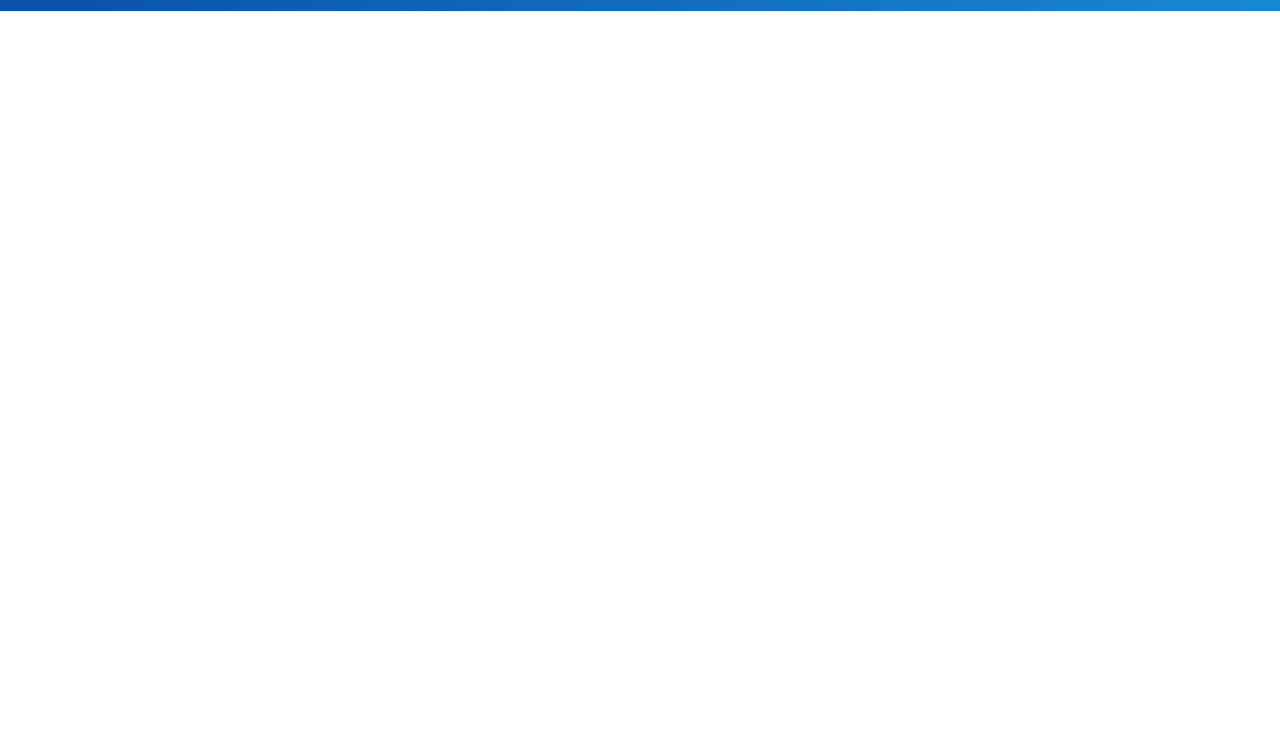
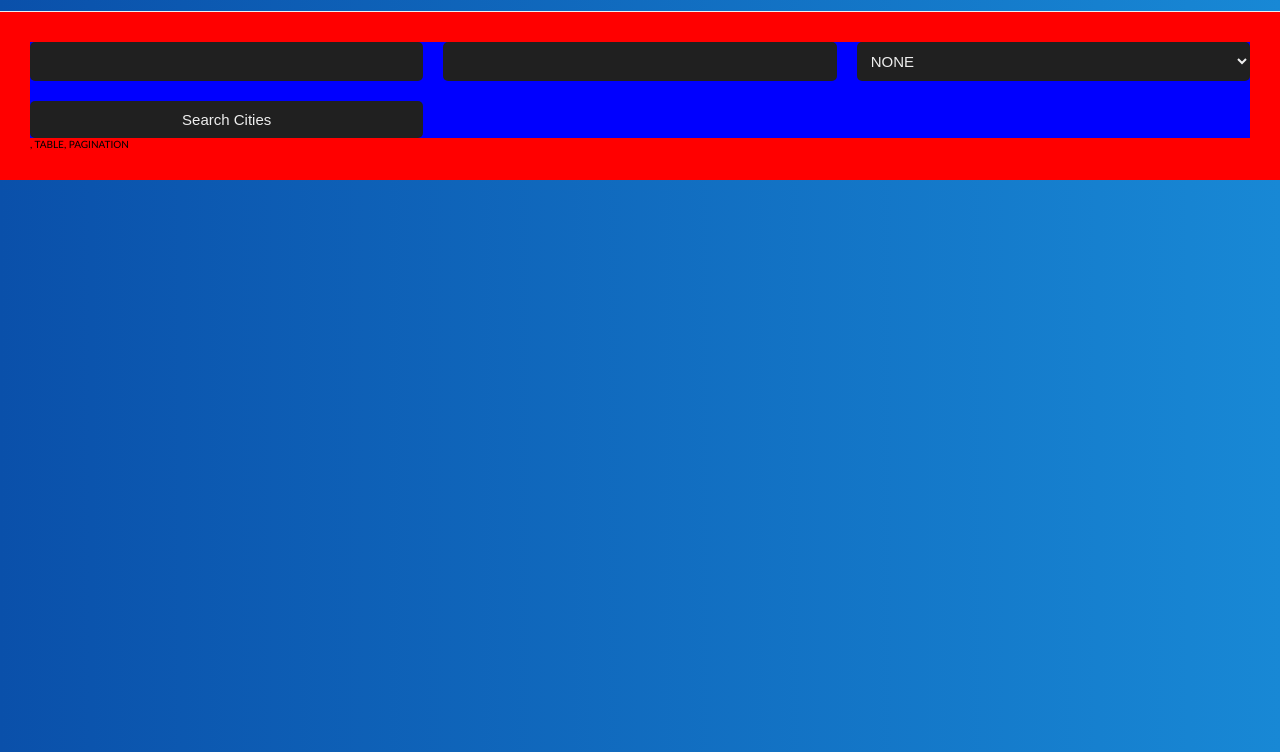
Before and after one commit to edonis-create/eduwo_task, a React app: page / in a window 1280 px wide. Shown: the part 48-800 px from the top of the page. Built offline with nearby package versions, Linux system fonts and the light colour scheme.

Commit message:
Scaffoled the form and designed it in order to implement the searching and sorting of cities. Now moving toward connecting with redux and console log fetched data from GeoDB api

```diff
--- a/src/components/App.js
+++ b/src/components/App.js
@@ -1,10 +1,14 @@
 import React from "react";
 import Header from "./header/header.component.jsx";
+import Content from "../pages/Cities/cities.page.jsx";
+
+import "./App.styles.css";
 
 const App = () => {
   return (
     <div className="container">
       <Header />
+      <Content />
     </div>
   );
 };
--- a/src/components/App.styles.css
+++ b/src/components/App.styles.css
@@ -1 +1,7 @@
-/* Setting margin, padding for each elemnt  to 0 */
+.container {
+  min-width: 100%;
+  min-height: 100vh;
+  background: linear-gradient(to right, #0a50aa, #1888d5);
+  display: flex;
+  flex-direction: column;
+}
--- /dev/null
+++ b/src/components/custom-button/custom-button.styles.css
@@ -0,0 +1,9 @@
+.custom-button {
+  background-color: var(--content-bg);
+  padding: 1rem;
+  border: none;
+  font-size: 1.5rem;
+  color: var(--text-color);
+  border-radius: 0.5rem;
+  cursor: pointer;
+}
--- /dev/null
+++ b/src/components/form-input/form-input.component.jsx
@@ -0,0 +1,6 @@
+import React from "react";
+import "./form-input.styles.css";
+
+const FormInput = () => <input className="form-input" />;
+
+export default FormInput;
--- /dev/null
+++ b/src/components/form-input/form-input.styles.css
@@ -0,0 +1,11 @@
+.form-input {
+  background-color: var(--content-bg);
+  padding: 1rem;
+  border: none;
+  font-size: 1.5rem;
+  color: var(--text-color);
+  border-radius: 0.5rem;
+}
+.form-input:focus {
+  outline: none;
+}
--- /dev/null
+++ b/src/components/form-search/form-search.component.jsx
@@ -0,0 +1,17 @@
+import React from "react";
+import FormInput from "../form-input/form-input.component";
+import Dropdown from "../sort-dropdown/sort-dropdown.component";
+import Button from "../custom-button/custom-button.component";
+import "./form-search.styles.css";
+
+const Form = () => {
+  return (
+    <form className="form">
+      <FormInput className="div1" />
+      <FormInput className="div2" />
+      <Dropdown className="div3" />
+      <Button className="div4" />
+    </form>
+  );
+};
+export default Form;
--- /dev/null
+++ b/src/components/form-search/form-search.styles.css
@@ -0,0 +1,25 @@
+.form {
+  width: 100%;
+  background-color: blue;
+  display: grid;
+  justify-content: center;
+
+  align-content: center;
+  grid-template-columns: repeat(3, 1fr);
+  grid-template-rows: repeat(2, 0.5fr);
+  grid-column-gap: 2rem;
+  grid-row-gap: 2rem;
+}
+.div1 {
+  grid-area: 1 / 1 / 2 / 2;
+}
+.div2 {
+  grid-area: 1 / 2 / 2 / 3;
+}
+.div3 {
+  grid-area: 1 / 3 / 2 / 4;
+}
+.div4 {
+  grid-area: 2 / 1 / 3 / 4;
+  width: 10%;
+}
--- /dev/null
+++ b/src/components/sort-dropdown/sort-dropdown.component.jsx
@@ -0,0 +1,32 @@
+import React from "react";
+import "./sort-dropdown.styles.css";
+
+const Dropdown = () => {
+  return (
+    <select placeholder="sort by" className="dropdown">
+      <option className="opt" value={null}>
+        NONE
+      </option>
+      <option className="opt" value={"name"}>
+        A-Z
+      </option>
+      <option className="opt" value={"-name"}>
+        Z-A
+      </option>
+      <option className="opt" value={"countryCode"}>
+        Country Code, A-Z
+      </option>
+      <option className="opt" value={"-countryCode"}>
+        Country Code, Z-A
+      </option>
+      <option className="opt" value={"population"}>
+        Population, LOW-HIGH
+      </option>
+      <option className="opt" value={"-population"}>
+        Population, HIGH-LOW
+      </option>
+    </select>
+  );
+};
+
+export default Dropdown;
--- /dev/null
+++ b/src/components/sort-dropdown/sort-dropdown.styles.css
@@ -0,0 +1,11 @@
+.dropdown {
+  background-color: var(--content-bg);
+  padding: 1rem;
+  border: none;
+  font-size: 1.5rem;
+  color: var(--text-color);
+  border-radius: 0.5rem;
+}
+.dropdown:focus {
+  outline: none;
+}
--- a/src/index.css
+++ b/src/index.css
@@ -13,6 +13,7 @@
   /* Creating color variables */
   --main-color: #0a50aa;
   --secondary-color: #1888d5‌;
+  --content-bg: #202020;
   --text-color: #eee;
   --border: 1px solid #eee;
 }
--- /dev/null
+++ b/src/pages/Cities/cities.page.css
@@ -0,0 +1,5 @@
+.content {
+  width: 100%;
+  padding: 3rem;
+  background-color: red;
+}
--- /dev/null
+++ b/src/pages/Cities/cities.page.jsx
@@ -0,0 +1,11 @@
+import React from "react";
+import Form from "../../components/form-search/form-search.component";
+import "./cities.page.css";
+
+const Content = () => (
+  <div className="content">
+    <Form />, TABLE, PAGINATION
+  </div>
+);
+
+export default Content;
```
Also changed, not shown: src/components/custom-button/custom-button.component.jsx (added, +7 -0 lines).
